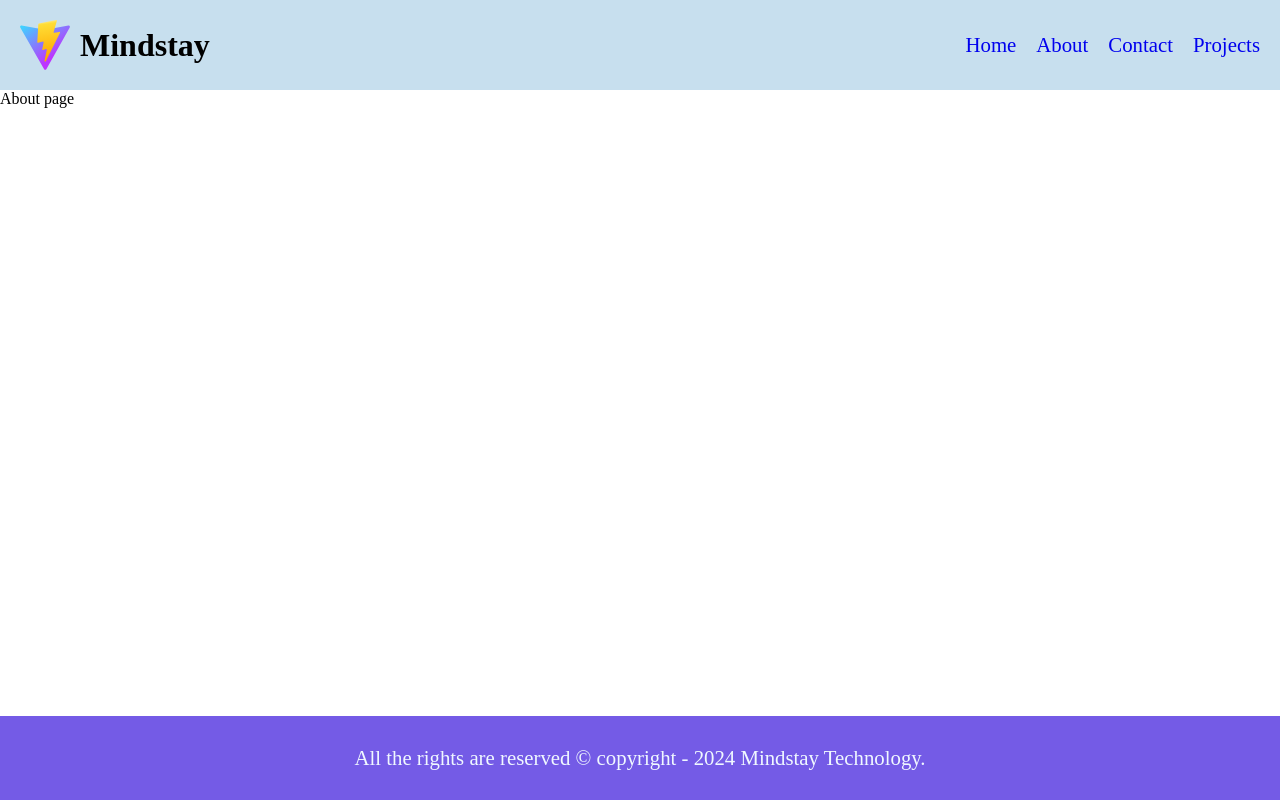
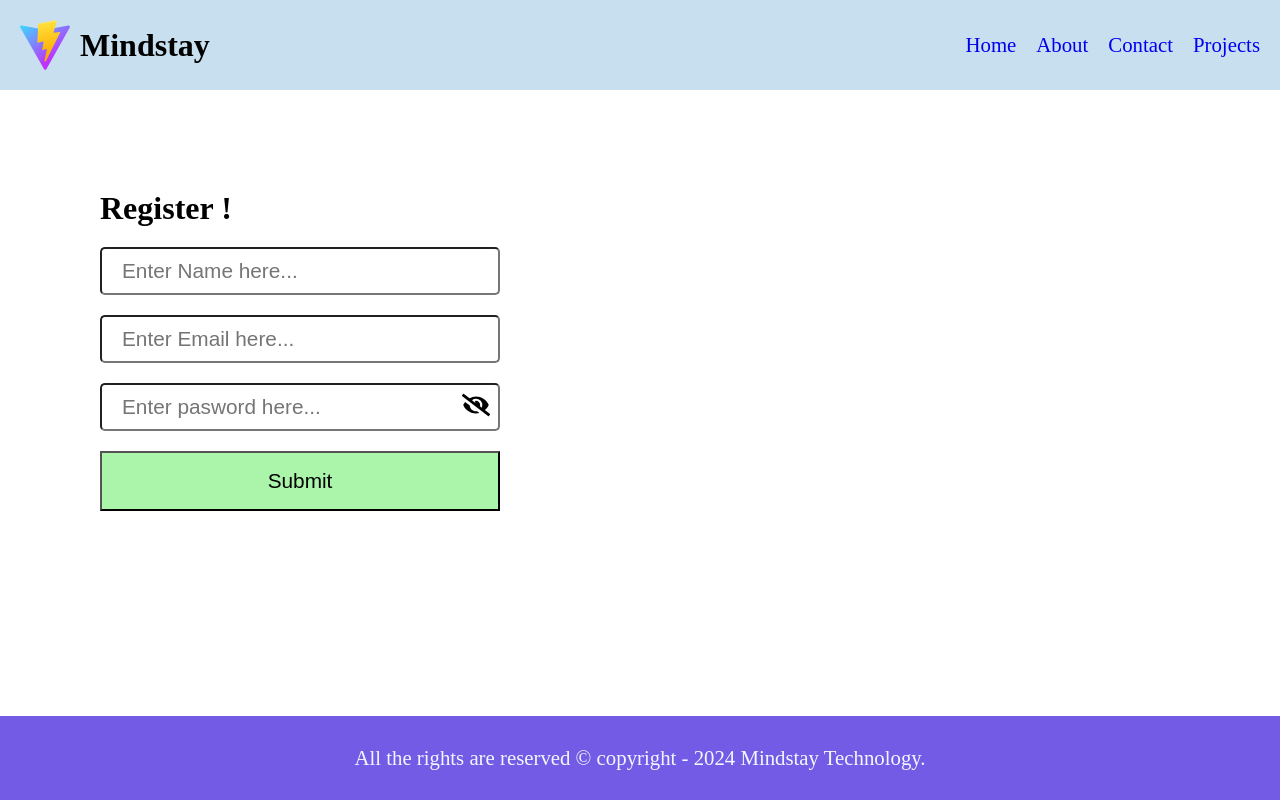
Before and after one commit to coding-tiger-aditya-jawanjal/react.js, a React (Vite) app in the folder client/: page /about in a window 1280 px wide. Built offline with nearby package versions, Linux system fonts and the light colour scheme.

Commit message:
useState Hook

```diff
--- a/client/package.json
+++ b/client/package.json
@@ -12,6 +12,7 @@
   "dependencies": {
     "react": "^18.3.1",
     "react-dom": "^18.3.1",
+    "react-icons": "^5.4.0",
     "react-router-dom": "^7.1.1"
   },
   "devDependencies": {
--- a/client/src/pages/About.jsx
+++ b/client/src/pages/About.jsx
@@ -1,5 +1,58 @@
+import { useState } from "react";
+import { FaEye, FaEyeSlash } from "react-icons/fa";
+
 const About = () => {
-  return <div>About page</div>;
+  const [name, setName] = useState("");
+  const [email, setEmail] = useState("");
+  const [password, setPassword] = useState("");
+
+  const [showPassword, setShowPassword] = useState(false);
+
+  const handleSubmit = (e) => {
+    e.preventDefault();
+    console.log(name, email, password);
+    // https://www.backend.com/api/signup
+    setName("");
+    setEmail("");
+    setPassword("");
+  };
+
+  return (
+    <form>
+      <h1>Register !</h1>
+      <input
+        type="text"
+        placeholder="Enter Name here..."
+        autoComplete="name"
+        onChange={(e) => setName(e.target.value)}
+        value={name}
+      />
+      <input
+        type="email"
+        placeholder="Enter Email here..."
+        autoComplete="email"
+        onChange={(e) => setEmail(e.target.value)}
+        value={email}
+      />
+      <div className="pass">
+        <input
+          type={showPassword ? "text" : "password"}
+          placeholder="Enter pasword here..."
+          autoComplete="current-password"
+          onChange={(e) => setPassword(e.target.value)}
+          value={password}
+        />
+        <div className="icon">
+          {showPassword ? (
+            <FaEye size={28} onClick={() => setShowPassword(false)} />
+          ) : (
+            <FaEyeSlash size={28} onClick={() => setShowPassword(true)} />
+          )}
+        </div>
+      </div>
+      <button onClick={handleSubmit}>Submit</button>
+    </form>
+  );
 };
 
 export default About;
--- a/client/src/pages/Home.jsx
+++ b/client/src/pages/Home.jsx
@@ -1,5 +1,27 @@
+import { useState } from "react";
+
 const Home = () => {
-  return <div>Home</div>;
+  // useState Hook
+  const [count, setCount] = useState(0);
+  //     variable - function          initial value
+
+  const handleMinus = () => {
+    setCount((pre) => pre - 1);
+  };
+
+  const handlePlus = () => {
+    setCount((pre) => pre + 1);
+  };
+
+  return (
+    <div className="home">
+      <div className="temp">
+        <h2 onClick={handleMinus}> - </h2>
+        <h1>{count}</h1>
+        <h2 onClick={handlePlus}> + </h2>
+      </div>
+    </div>
+  );
 };
 
 export default Home;
--- a/client/src/styles/index.css
+++ b/client/src/styles/index.css
@@ -10,3 +10,60 @@ main {
   min-height: 100dvh;
   justify-content: space-between;
 }
+
+.home {
+  width: max-content;
+  font-size: 4rem;
+  margin: 50px auto;
+}
+
+.temp {
+  display: flex;
+  align-items: center;
+  gap: 100px;
+}
+
+.temp h2 {
+  cursor: pointer;
+  font-size: 10rem;
+}
+
+form {
+  display: flex;
+  flex-direction: column;
+  width: 400px;
+  margin: 100px;
+  gap: 20px;
+}
+
+input {
+  font-size: 1.3rem;
+  padding: 10px 20px;
+  border-radius: 5px;
+}
+
+button {
+  height: 60px;
+  font-size: 1.3rem;
+  cursor: pointer;
+  background: rgb(171, 245, 171);
+}
+
+button:hover {
+  background-color: rgb(171, 171, 220);
+}
+
+.pass input {
+  width: 100%;
+}
+
+.pass {
+  position: relative;
+}
+
+.icon {
+  position: absolute;
+  right: 10px;
+  top: 8px;
+  cursor: pointer;
+}
```
Also changed, not shown: 1 other file (tests, documents, lock files or other folders).
